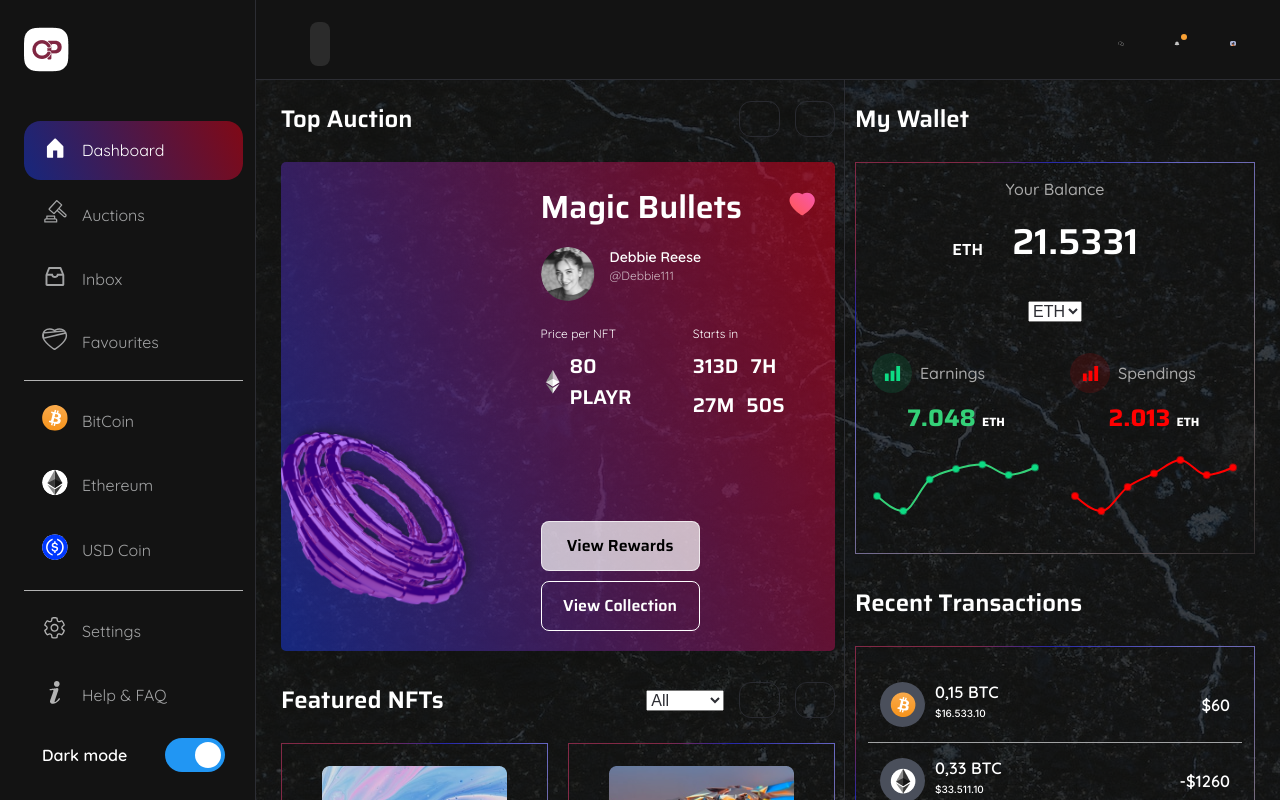
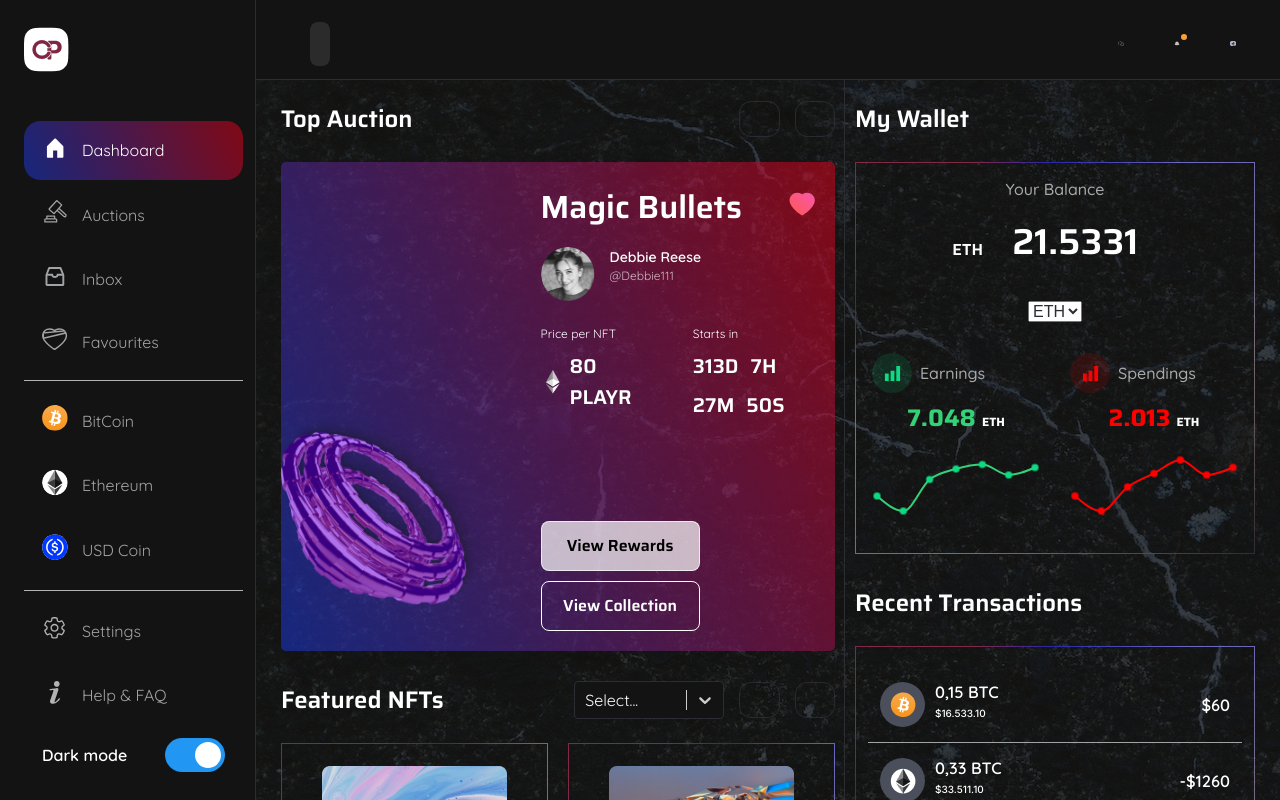
Before and after one commit to mahfuj890/NFT-Dashboard-React, a React (Vite) app: page / in a window 1280 px wide. Shown: the top 800 px of the page. Built offline with nearby package versions, Linux system fonts and the light colour scheme.

Commit message:
add features select

```diff
--- a/src/Components/Section/FeaturesProductSection.jsx
+++ b/src/Components/Section/FeaturesProductSection.jsx
@@ -3,28 +3,28 @@ import PageTitle from "../PageTitle";
 import FeatureNftSlider from "../Slider/FeatureNftSlider";
 import SliderArrow from "../Slider/SliderArrow";
 import { useContext } from "react";
+import SelectComponent from "../SelectComponent";
+
 function FeaturesProductSection() {
   const { filterProductFun } = useContext(SliderContext);
 
+  const options = [
+    { value: "all", label: "All" },
+    { value: "popular", label: "Popular" },
+    { value: "best", label: "Best" },
+    { value: "top", label: "Top" },
+  ];
+
+  const handleChange = (e) => {
+    filterProductFun(e.value);
+  };
   return (
     <div className="features_prodcut_area mt-30">
       <PageTitle
         text="Featured NFTs"
         children={
           <div className="d-flex align-items-center flex-wrap-wrap g-lg">
-            <select
-              name=""
-              id=""
-              onChange={(e) => filterProductFun(e.target.value)}
-              defaultValue="DEFAULT"
-            >
-              <option value="all">All</option>
-              <option value="popular" selected={true}>
-                Popular
-              </option>
-              <option value="best">Best</option>
-              <option value="top">Top</option>
-            </select>
+            <SelectComponent options={options} handleChange={handleChange} />
             <SliderArrow
               sliderNextIcon={"features_next_icon"}
               sliderPreviousIcon={"features_prev_icon"}
--- /dev/null
+++ b/src/Components/SelectComponent.jsx
@@ -0,0 +1,26 @@
+import { useState } from "react";
+import Select from "react-select";
+
+function SelectComponent({ options, handleChange }) {
+  const [isClearable, setIsClearable] = useState(false);
+  const [isSearchable, setIsSearchable] = useState(true);
+  const [isDisabled, setIsDisabled] = useState(false);
+  const [isLoading, setIsLoading] = useState(false);
+  const [isRtl, setIsRtl] = useState(false);
+  return (
+    <Select
+      className="single_select_area"
+      classNamePrefix="select"
+      isDisabled={isDisabled}
+      isLoading={isLoading}
+      isClearable={isClearable}
+      isRtl={isRtl}
+      isSearchable={isSearchable}
+      name="color"
+      options={options}
+      onChange={handleChange}
+    />
+  );
+}
+
+export default SelectComponent;
--- a/src/assets/sass/base/_comon.scss
+++ b/src/assets/sass/base/_comon.scss
@@ -864,3 +864,30 @@ input[type="number"] {
     }
   }
 }
+.single_select_area {
+  @include themify($themes) {
+    z-index: 40;
+    min-width: 150px;
+    .select__control {
+      border-color: themed("black-color-2c");
+      background-color: themed("black-color-13");
+    }
+    .select__placeholder,.select__single-value {
+      color: themed("white-color");
+    }
+    .select__menu {
+      background-color: themed("black-color-13");
+    }
+    .select__option {
+      &:hover {
+        background-color: themed("black-color-2c");
+      }
+    }
+    .select__option--is-focused {
+      background-color: themed("black-color-2c");
+    }
+    .select__option--is-selected {
+      background: themed("menu-gradient");
+    }
+  }
+}
--- a/src/assets/sass/style.css
+++ b/src/assets/sass/style.css
@@ -3669,4 +3669,51 @@ input[type=number] {
   opacity: 0.5;
   pointer-events: none;
   cursor: no-drop;
+}
+
+.theme-light .single_select_area {
+  z-index: 40;
+  min-width: 150px;
+}
+.theme-light .single_select_area .select__control {
+  border-color: rgb(1, 1, 1);
+  background-color: #e1e1e1;
+}
+.theme-light .single_select_area .select__placeholder, .theme-light .single_select_area .select__single-value {
+  color: #131313;
+}
+.theme-light .single_select_area .select__menu {
+  background-color: #e1e1e1;
+}
+.theme-light .single_select_area .select__option:hover {
+  background-color: rgb(1, 1, 1);
+}
+.theme-light .single_select_area .select__option--is-focused {
+  background-color: rgb(1, 1, 1);
+}
+.theme-light .single_select_area .select__option--is-selected {
+  background: linear-gradient(65.58deg, rgba(0, 66, 255, 0.5) -11.84%, rgba(235, 0, 27, 0.5) 98.75%);
+}
+.theme-dark .single_select_area {
+  z-index: 40;
+  min-width: 150px;
+}
+.theme-dark .single_select_area .select__control {
+  border-color: #2c2d33;
+  background-color: #131313;
+}
+.theme-dark .single_select_area .select__placeholder, .theme-dark .single_select_area .select__single-value {
+  color: white;
+}
+.theme-dark .single_select_area .select__menu {
+  background-color: #131313;
+}
+.theme-dark .single_select_area .select__option:hover {
+  background-color: #2c2d33;
+}
+.theme-dark .single_select_area .select__option--is-focused {
+  background-color: #2c2d33;
+}
+.theme-dark .single_select_area .select__option--is-selected {
+  background: linear-gradient(65.58deg, rgba(0, 66, 255, 0.5) -11.84%, rgba(235, 0, 27, 0.5) 98.75%);
 }/*# sourceMappingURL=style.css.map */
```
Also changed, not shown: 1 other file (tests, documents, lock files or other folders).
